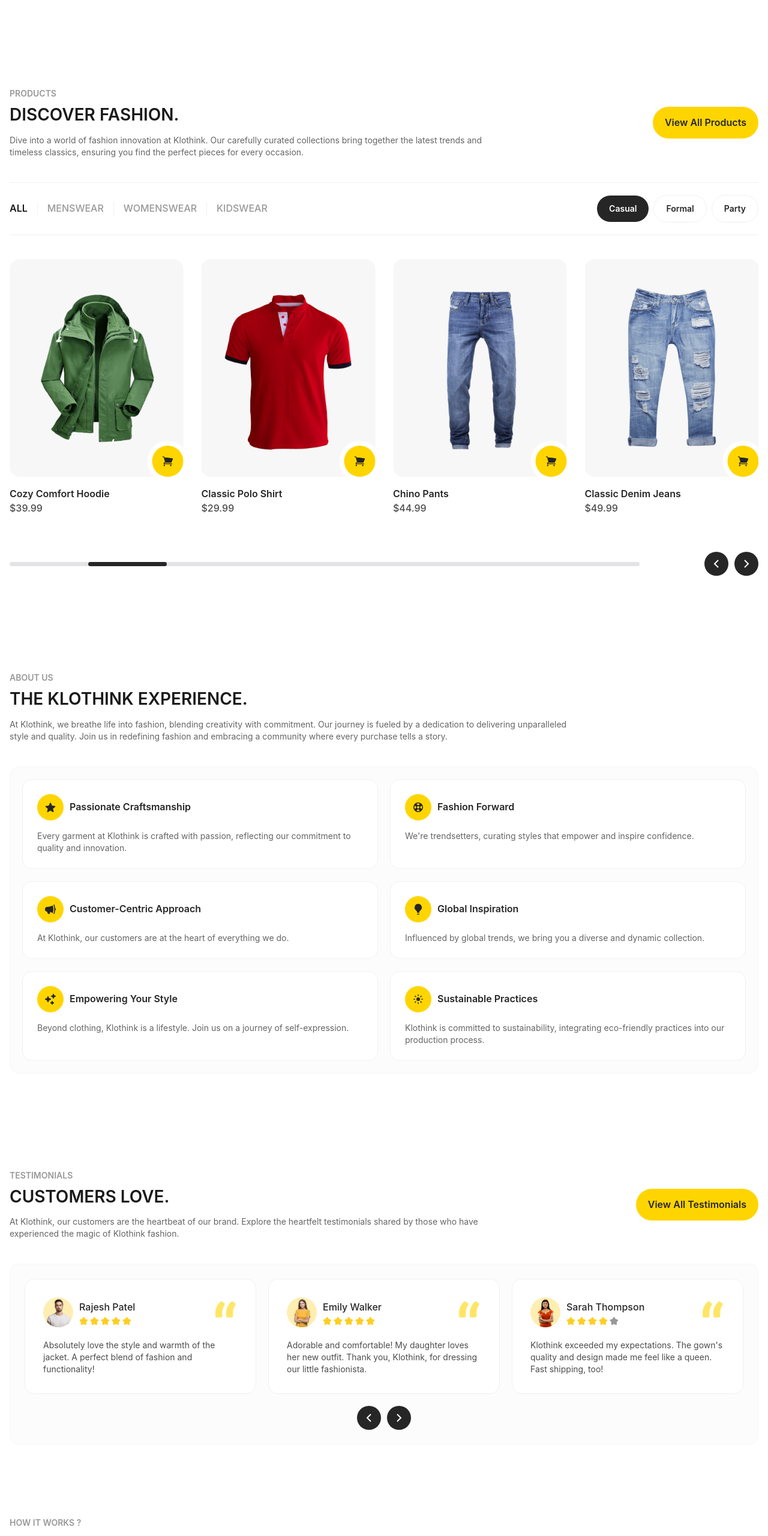
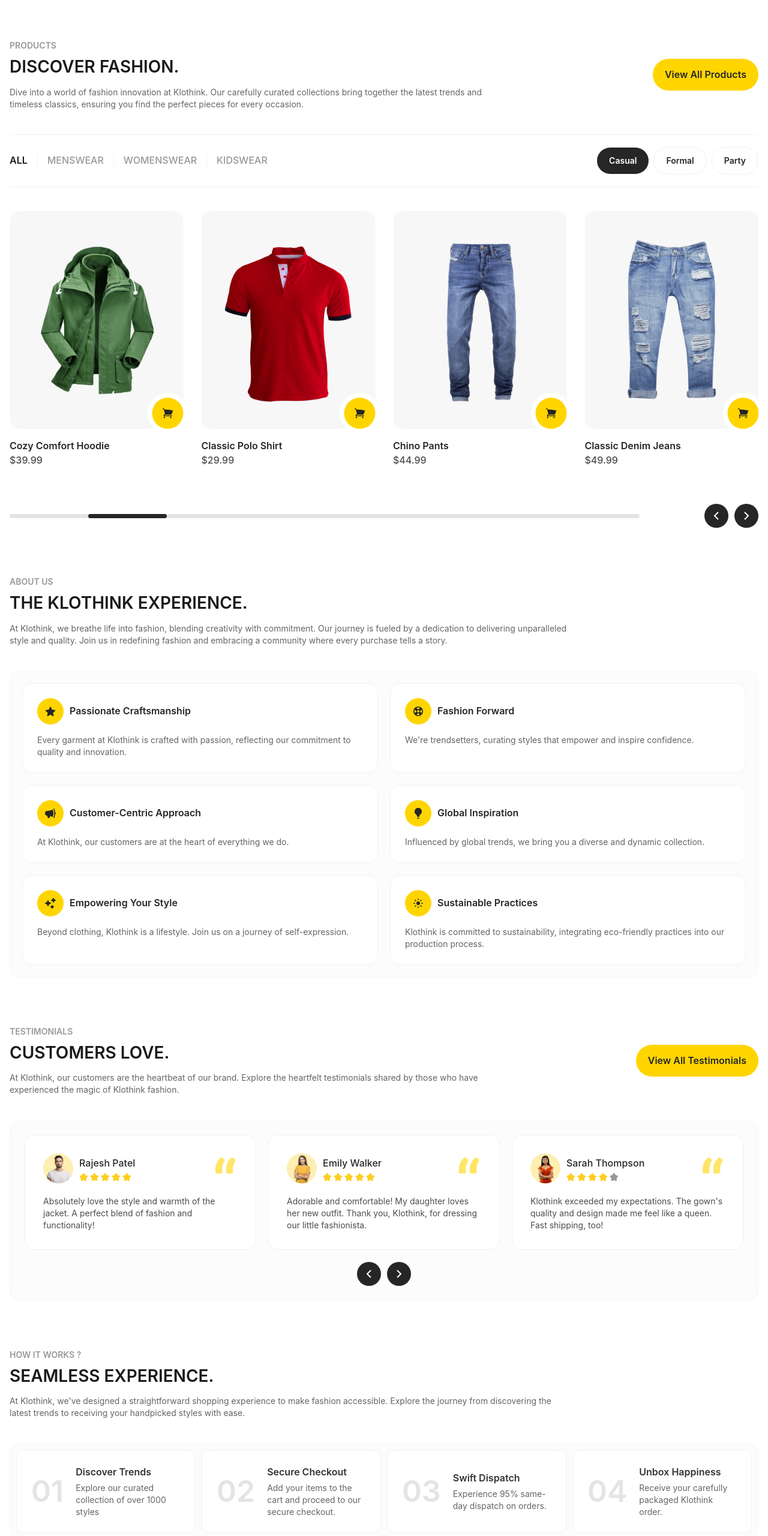
Before and after one commit to iamvusalalakbarov/klothink, a Next.js app: page / in a window 1280 px wide. Shown: the part 1129-3690 px from the top of the page at 60% size. Built offline with nearby package versions, Linux system fonts and the light colour scheme.

Commit message:
Refactor section margins

```diff
--- a/src/app/page.tsx
+++ b/src/app/page.tsx
@@ -36,7 +36,7 @@
       <TestimonialsSection />
 
       {/* How it Works ? */}
-      <section className="wrapper space-y-10 py-10 laptop:space-y-[50px] laptop:py-[100px] desktop:space-y-20 desktop:py-[150px]">
+      <section className="wrapper mb-10 space-y-10 laptop:mb-[100px] laptop:space-y-[50px] desktop:mb-[150px] desktop:space-y-20">
         <SectionHeading
           title="Seamless Experience."
           subtitle="How it Works ?"
--- a/src/components/AboutUsSection.tsx
+++ b/src/components/AboutUsSection.tsx
@@ -65,7 +65,7 @@
   };
 
   return (
-    <section className="wrapper space-y-10 py-20 laptop:space-y-[60px] laptop:py-[150px]">
+    <section className="wrapper mb-20 space-y-10 laptop:mb-[150px] laptop:space-y-[60px]">
       <SectionHeading
         title="The Klothink Experience."
         subtitle="About Us"
--- a/src/components/ProductsSection.tsx
+++ b/src/components/ProductsSection.tsx
@@ -65,7 +65,7 @@
   const swiperProgressBarInnerRef = useRef<HTMLDivElement | null>(null);
 
   return (
-    <section className="wrapper space-y-10 py-20 laptop:space-y-[60px] laptop:py-[150px]">
+    <section className="wrapper mb-20 space-y-10 laptop:mb-[150px] laptop:space-y-[60px]">
       <div className="flex flex-col gap-y-6 lg:flex-row lg:items-center lg:justify-between">
         <SectionHeading
           title="Discover Fashion."
--- a/src/components/TestimonialsSection.tsx
+++ b/src/components/TestimonialsSection.tsx
@@ -56,7 +56,7 @@
 
 const TestimonialsSection = () => {
   return (
-    <section className="wrapper space-y-10 py-20 laptop:space-y-[60px] laptop:py-[150px]">
+    <section className="wrapper mb-20 space-y-10 laptop:mb-[150px] laptop:space-y-[60px]">
       <div className="flex flex-col gap-y-6 lg:flex-row lg:items-center lg:justify-between">
         <SectionHeading
           title="Customers Love."
```
